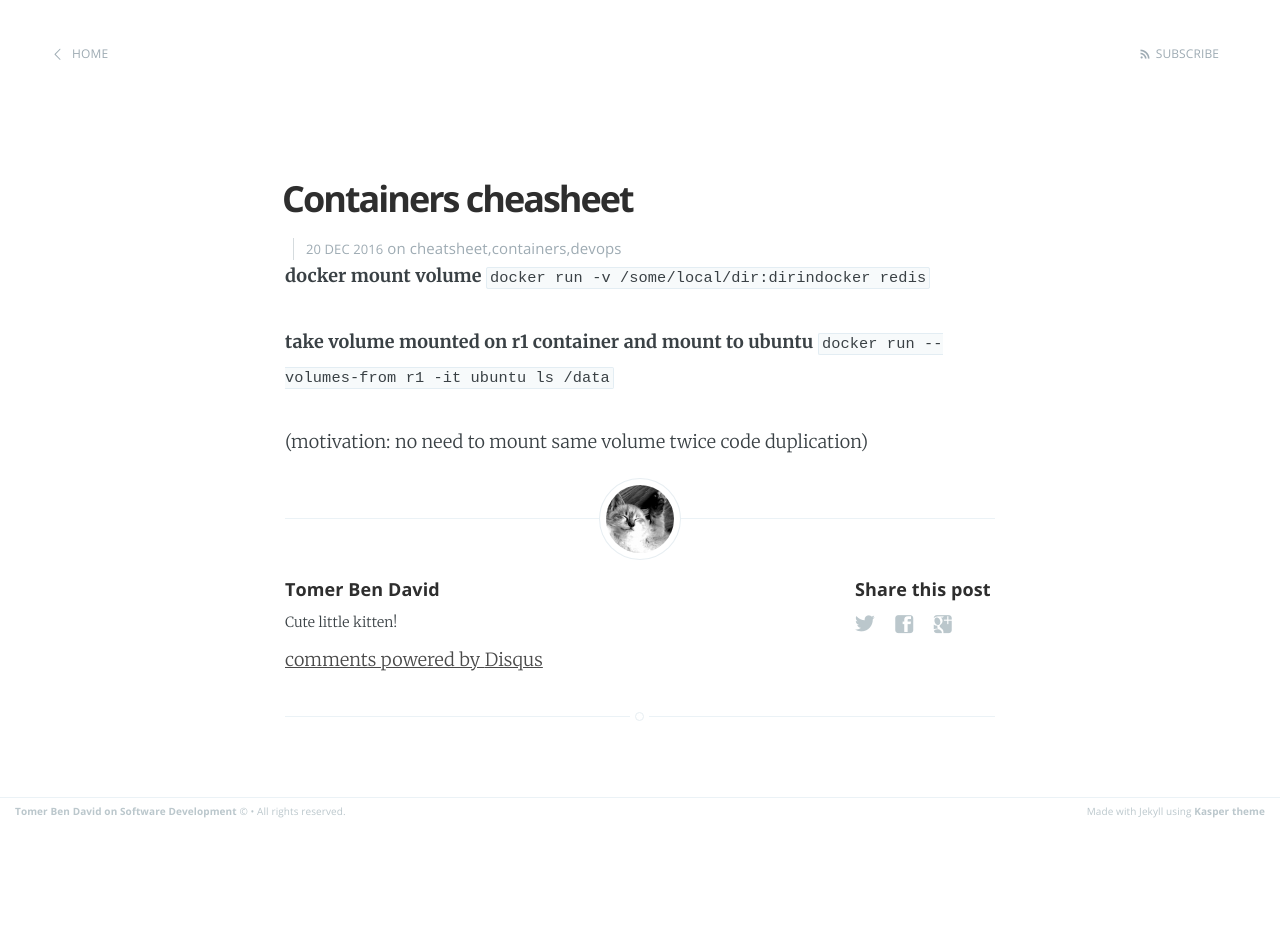
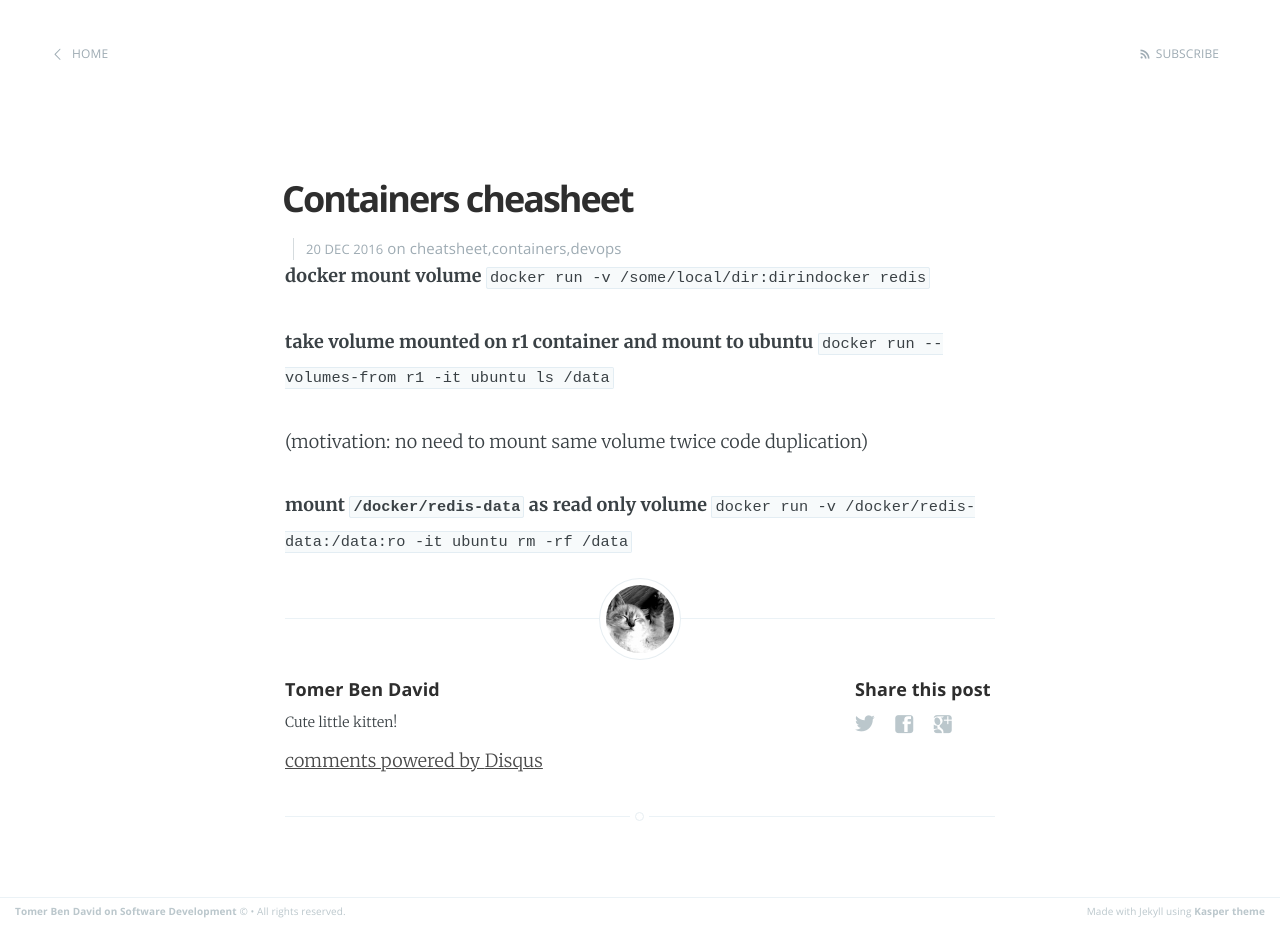
Before and after one commit to tomer-ben-david/tomer-ben-david.github.io.jekyll, a Jekyll site: the page built from _posts/2016/2016-12-20-page-devtips-containers.md, in a window 1280 px wide. Built offline with Jekyll 4.4.1, drawn with Linux system fonts in a browser that asks for light colours; comment, search, counter and statistics services are not loaded; before the commit the page ends 900 px from its top, so only the background shows below that.

Commit message:
read only volume

```diff
--- a/_posts/2016/2016-12-20-page-devtips-containers.md
+++ b/_posts/2016/2016-12-20-page-devtips-containers.md
@@ -12,3 +12,6 @@ comments: true
 `docker run --volumes-from r1 -it ubuntu ls /data`
 
 (motivation: no need to mount same volume twice code duplication)
+
+**mount `/docker/redis-data` as read only volume**
+`docker run -v /docker/redis-data:/data:ro -it ubuntu rm -rf /data`
```
